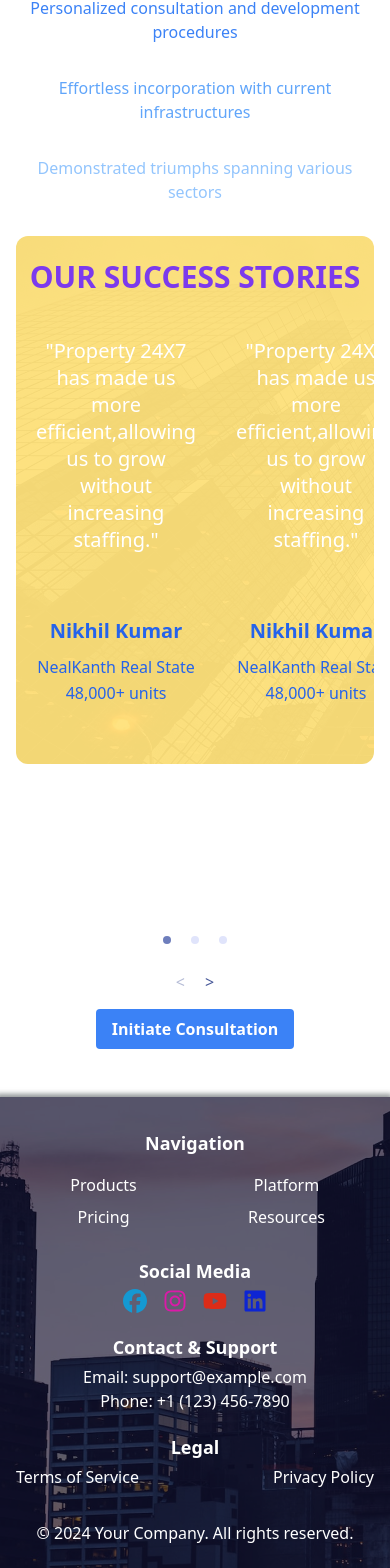
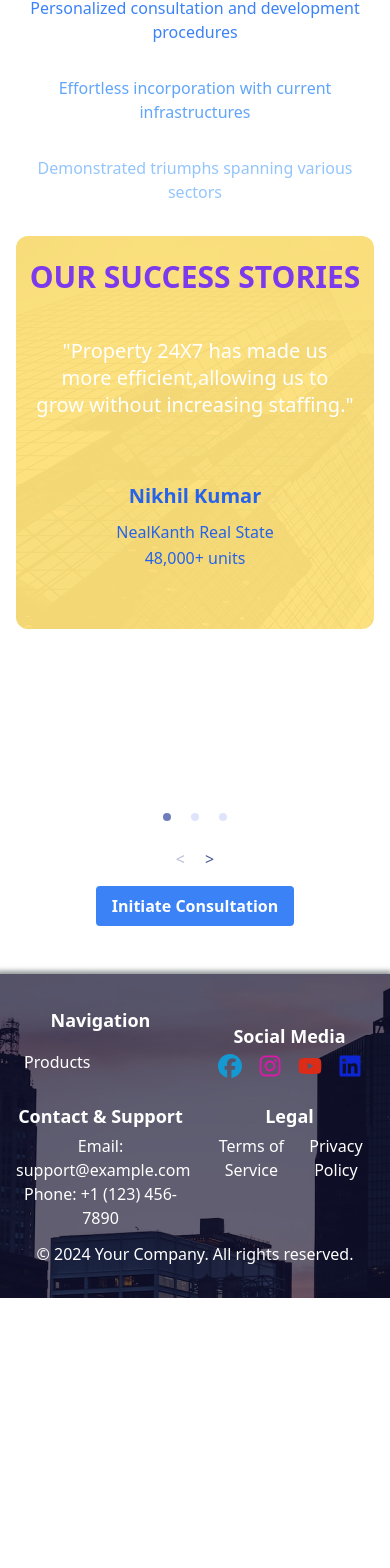
Before and after one commit to coderHarsh121212/AIhelp, a React (Create React App) app: page /Products in a window 390 px wide. Shown: the part 2805-4373 px from the top of the page. After the commit the page ends 4103 px from the top, so only its background shows below. Built offline with nearby package versions, Linux system fonts and the light colour scheme.

Commit message:
change
Signed-off-by: coderHarsh121212 <codesource287@gmail.com>

```diff
--- a/src/Page/ContactUspage.js
+++ b/src/Page/ContactUspage.js
@@ -32,9 +32,9 @@ const ContactUspage = () => {
                 />
                 <h4 className="text-lg font-semibold mb-2">Email Us</h4>
                 <p className="text-gray-700">
-                  abc@westoryboard.com
+                  abc@gmail.com
                   <br />
-                  abc@westoryboard.com
+                  abc@gmail.com
                 </p>
               </div>
             </div>
--- a/src/Page/ProductsPage.js
+++ b/src/Page/ProductsPage.js
@@ -25,13 +25,17 @@ const ProductsPage = () => {
       </header>
       <div className="flex w-full items-center justify-center my-5 gap-5">
         <button
-          className={`px-3 py-1 border-2 border-blue-500 hover:bg-blue-500 hover:text-white text-blue-500 transition-all rounded-md ${showChat&&"bg-blue-500 text-white"}`}
+          className={`px-3 py-1 border-2 border-blue-500 hover:bg-blue-500 hover:text-white text-blue-500 transition-all rounded-md ${
+            showChat && "bg-blue-500 text-white"
+          }`}
           onClick={() => setShowChat(!showChat)}
         >
           VOICEBOTS
         </button>
         <button
-          className={`px-3 py-1 border-2 border-blue-500 hover:bg-blue-500 hover:text-white text-blue-500 transition-all rounded-md ${!showChat&&"bg-blue-500 text-white"}`}
+          className={`px-3 py-1 border-2 border-blue-500 hover:bg-blue-500 hover:text-white text-blue-500 transition-all rounded-md ${
+            !showChat && "bg-blue-500 text-white"
+          }`}
           onClick={() => setShowChat(!showChat)}
         >
           CHATBOTS
@@ -239,22 +243,9 @@ const ProductsPage = () => {
             <h1 className="uppercase text-3xl text-violet-600 font-semibold">
               Our Success Stories
             </h1>
-            <div className="flex justify-between w-full h-fit py-10 px-5 gap-10 lg:gap-28">
+            <div className="flex justify-center w-full h-fit py-10 px-5 gap-10 ">
               <div className="flex flex-col gap-16 ">
                 <h1 className=" text-xl lg:text-3xl text-white">
-                  "Property 24X7 has made us more efficient,allowing us to grow
-                  without increasing staffing."
-                </h1>
-                <div className="flex flex-col gap-3 text-blue-600">
-                  <h1 className="text-xl font-semibold">Nikhil Kumar</h1>
-                  <div className="flex flex-col gap-1">
-                    NealKanth Real State
-                    <p>48,000+ units</p>
-                  </div>
-                </div>
-              </div>
-              <div className="flex flex-col gap-16 ">
-                <h1 className="text-xl lg:text-3xl text-white">
                   "Property 24X7 has made us more efficient,allowing us to grow
                   without increasing staffing."
                 </h1>
@@ -276,20 +267,7 @@ const ProductsPage = () => {
             <h1 className="uppercase text-3xl text-violet-600 font-semibold">
               Our Success Stories
             </h1>
-            <div className="flex justify-between w-full h-fit py-10 px-5 gap-28">
-              <div className="flex flex-col gap-16 ">
-                <h1 className="text-3xl text-white">
-                  "Property 24X7 has made us more efficient,allowing us to grow
-                  without increasing staffing."
-                </h1>
-                <div className="flex flex-col gap-3 text-blue-600">
-                  <h1 className="text-xl font-semibold">Nikhil Kumar</h1>
-                  <div className="flex flex-col gap-1">
-                    NealKanth Real State
-                    <p>48,000+ units</p>
-                  </div>
-                </div>
-              </div>
+            <div className="flex justify-center w-full h-fit py-10 px-5 ">
               <div className="flex flex-col gap-16 ">
                 <h1 className="text-3xl text-white">
                   "Property 24X7 has made us more efficient,allowing us to grow
@@ -313,20 +291,7 @@ const ProductsPage = () => {
             <h1 className="uppercase text-3xl text-violet-600 font-semibold">
               Our Success Stories
             </h1>
-            <div className="flex justify-between w-full h-fit py-10 px-5 gap-28">
-              <div className="flex flex-col gap-16 ">
-                <h1 className="text-3xl text-white">
-                  "Property 24X7 has made us more efficient,allowing us to grow
-                  without increasing staffing."
-                </h1>
-                <div className="flex flex-col gap-3 text-blue-600">
-                  <h1 className="text-xl font-semibold">Nikhil Kumar</h1>
-                  <div className="flex flex-col gap-1">
-                    NealKanth Real State
-                    <p>48,000+ units</p>
-                  </div>
-                </div>
-              </div>
+            <div className="flex justify-center w-full h-fit py-10 px-5 ">
               <div className="flex flex-col gap-16 ">
                 <h1 className="text-3xl text-white">
                   "Property 24X7 has made us more efficient,allowing us to grow
--- a/src/components/Footer.js
+++ b/src/components/Footer.js
@@ -31,29 +31,23 @@ const Footer = () => {
       }}
     >
       <div className="max-w-7xl mx-auto px-4">
-        <div className="grid grid-cols-1 sm:grid-cols-2 gap-3 sm:gap-8">
+        <div className="grid grid-cols-2 gap-5 sm:grid-cols-2  sm:gap-8">
           <div>
             <h3 className="text-lg font-semibold mb-4">Navigation</h3>
-            <ul className=" grid grid-cols-2 items-center justify-center gap-2 sm:flex sm:gap-7">
+            <ul className=" grid grid-cols-2 items-center justify-center gap-1 sm:flex sm:gap-7">
               <li>
                 <a href="#" className="hover:hover-nav">
                   Products
                 </a>
               </li>
               <li>
-                <a href="#" className="hover:hover-nav">
-                  Platform
-                </a>
+                <a href="#" className="hover:hover-nav"></a>
               </li>
               <li>
-                <a href="#" className="hover:hover-nav">
-                  Pricing
-                </a>
+                <a href="#" className="hover:hover-nav"></a>
               </li>
               <li>
-                <a href="#" className="hover:hover-nav">
-                  Resources
-                </a>
+                <a href="#" className="hover:hover-nav"></a>
               </li>
             </ul>
           </div>
@@ -68,13 +62,15 @@ const Footer = () => {
             </ul>
           </div>
           <div>
-            <h3 className="text-lg font-semibold mb-1 mt-2">Contact & Support</h3>
+            <h3 className="text-lg font-semibold mb-1 mt-1">
+              Contact & Support
+            </h3>
             <p className="hover:hover-nav">Email: support@example.com</p>
             <p className="hover:hover-nav">Phone: +1 (123) 456-7890</p>
             {/* Add more contact details as needed */}
           </div>
           <div>
-            <h3 className="text-lg font-semibold mb-1 mt-2">Legal</h3>
+            <h3 className="text-lg font-semibold mb-1 mt-1">Legal</h3>
             <ul className=" flex flex-row sm:flex-col justify-between">
               <li>
                 <a href="#" className="hover:hover-nav">
@@ -89,7 +85,7 @@ const Footer = () => {
             </ul>
           </div>
         </div>
-        <div className="mt-8 text-center">
+        <div className="mt-3 text-center">
           <p>
             &copy; 2024 <span className="hover-nav">Your Company</span>. All
             rights reserved.
--- a/src/components/HeroSection.js
+++ b/src/components/HeroSection.js
@@ -7,7 +7,7 @@ const AISection = () => {
         className="py-20  bg-cover bg-no-repeat w-full h-3/4"
         style={{ backgroundImage: `url(${aboutimg})` }}
       >
-        <div className="container mx-auto px-4 mt-40 text-white">
+        <div className="container mx-auto px-4 mt-20 lg:mt-40 text-white">
           <div className="flex flex-col md:flex-row items-center justify-center">
             <div className="md:w-3/4 lg:w-1/2">
               <h2 className="text-3xl md:text-4xl font-bold mb-4">
--- a/src/components/Navbar.js
+++ b/src/components/Navbar.js
@@ -140,21 +140,8 @@ const Navbar = () => {
       </div>
       <div
         id="hiddenLinks"
-        style={{
-          background:
-            location.pathname === "/" || location.pathname === "/home"
-              ? ` url(${homeImage})`
-              : location.pathname === "/aboutUs"
-              ? `url(${AboutImage})`
-              : location.pathname === "/Products"
-              ? `url(${ProductImage})`
-              : location.pathname === "/industry"
-              ? `url(${IndustryImage})`
-              : location.pathname === "/contactus"
-              ? `url(${AboutImage})`
-              : ""
-        }}
-        className={`md:hidden fixed w-1/2 h-fit bg-cover bg-center text-white top-20 flex flex-col right-0 gap-8 py-9 custom-transition ${
+
+        className={`md:hidden  bg-white fixed w-1/4 h-fit bg-cover bg-center text-black rounded-md top-20 flex flex-col right-0 gap-4 py-7 custom-transition ${
           isHidden ? "hidden" : "block"
         }`}
       >
```
